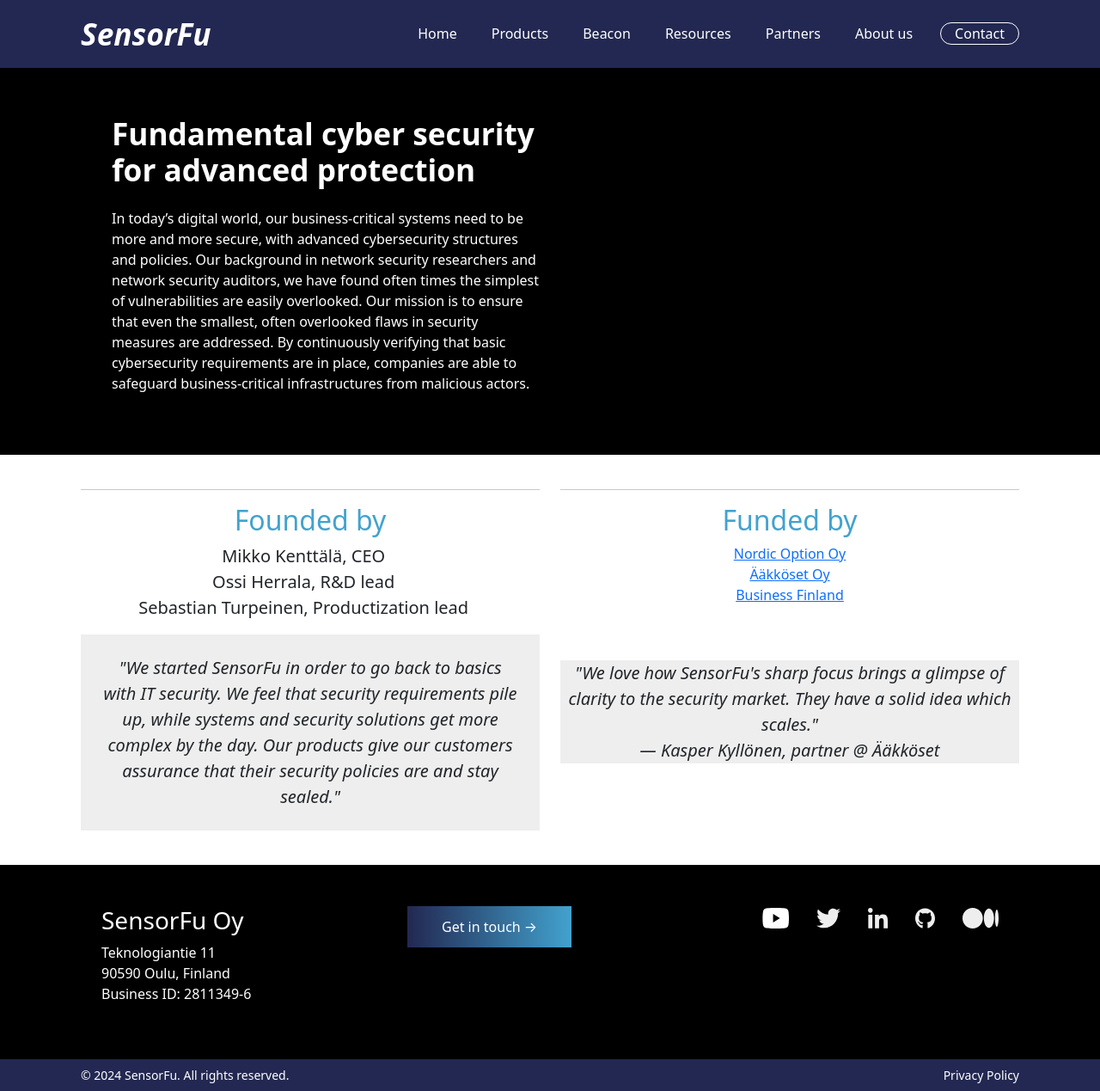
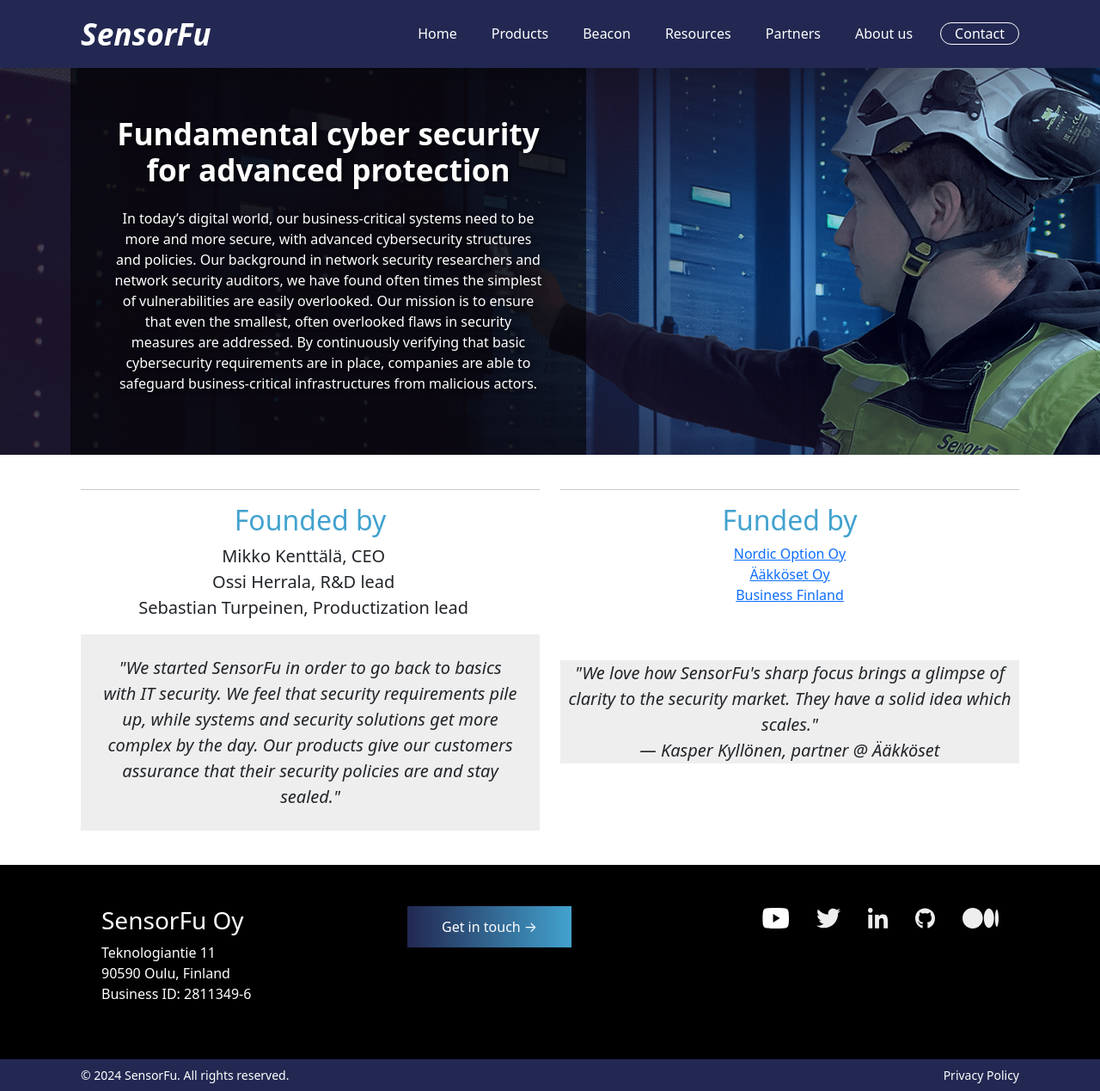
Before and after one commit to sensorfu/newweb, a Jekyll site: the page built from about.html, in a window 1280 px wide and 1269 px high. Shown: the whole window at 86% size. Built offline with Jekyll 4.4.1, drawn with Linux system fonts in a browser that asks for light colours.

Commit message:
Add about.scss

```diff
--- a/assets/css/frontpage.scss
+++ b/assets/css/frontpage.scss
@@ -25,7 +25,19 @@
     text-align: center;
   }
 }
+.about-hero {
+  background-image: url(../img/beacon_banner.jpg);
+  background-size: cover;
+  background-position: center;
 
+  .hero-content {
+    // max-width: 500px;
+    align-items: center;
+    text-align: center;
+    background-color: rgba(0, 0, 0, 0.6); // Transparent nightblue
+
+  }
+}
 .reference-track img {
   height: var(--carousel-image-height);
 }
```
